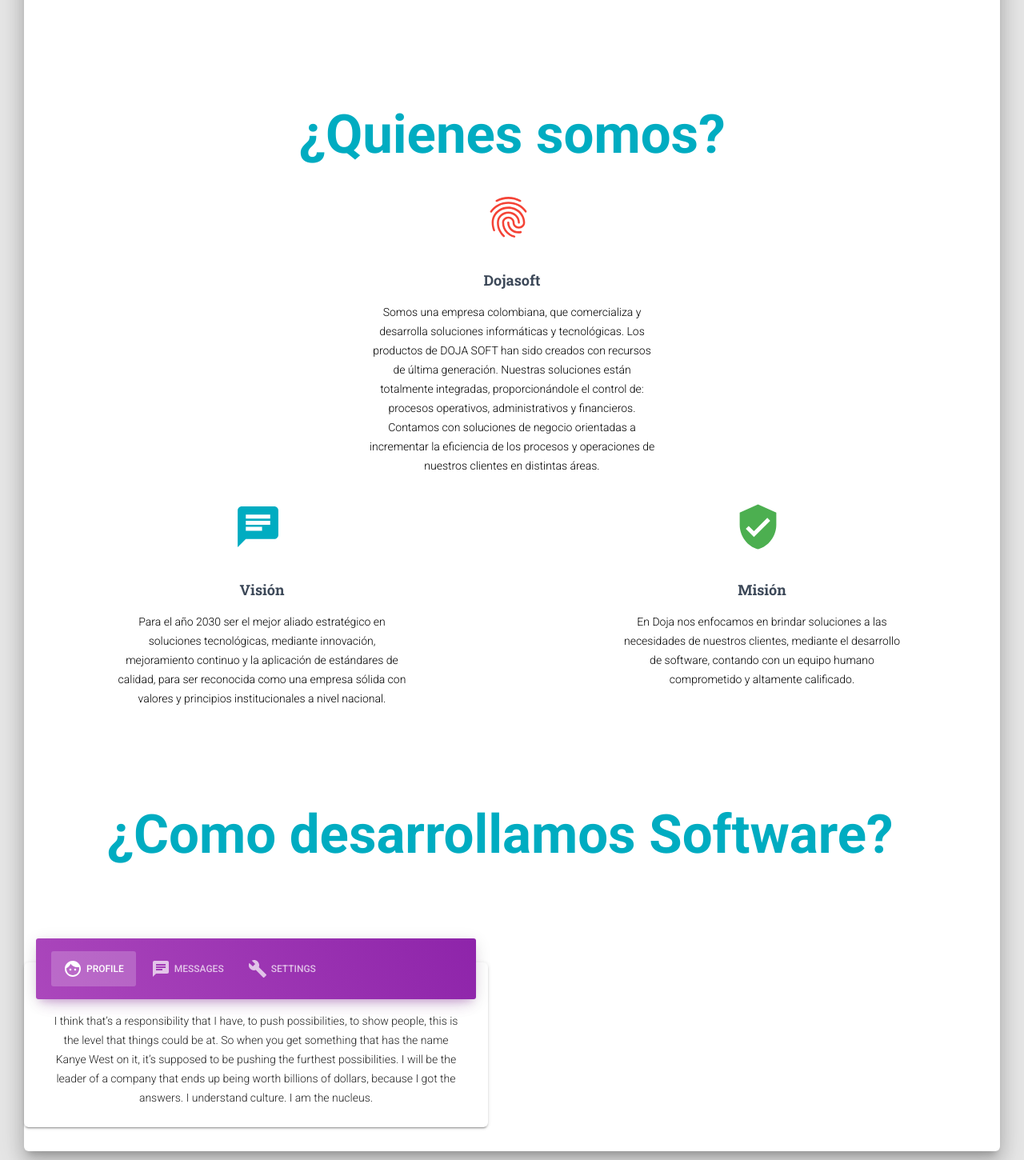
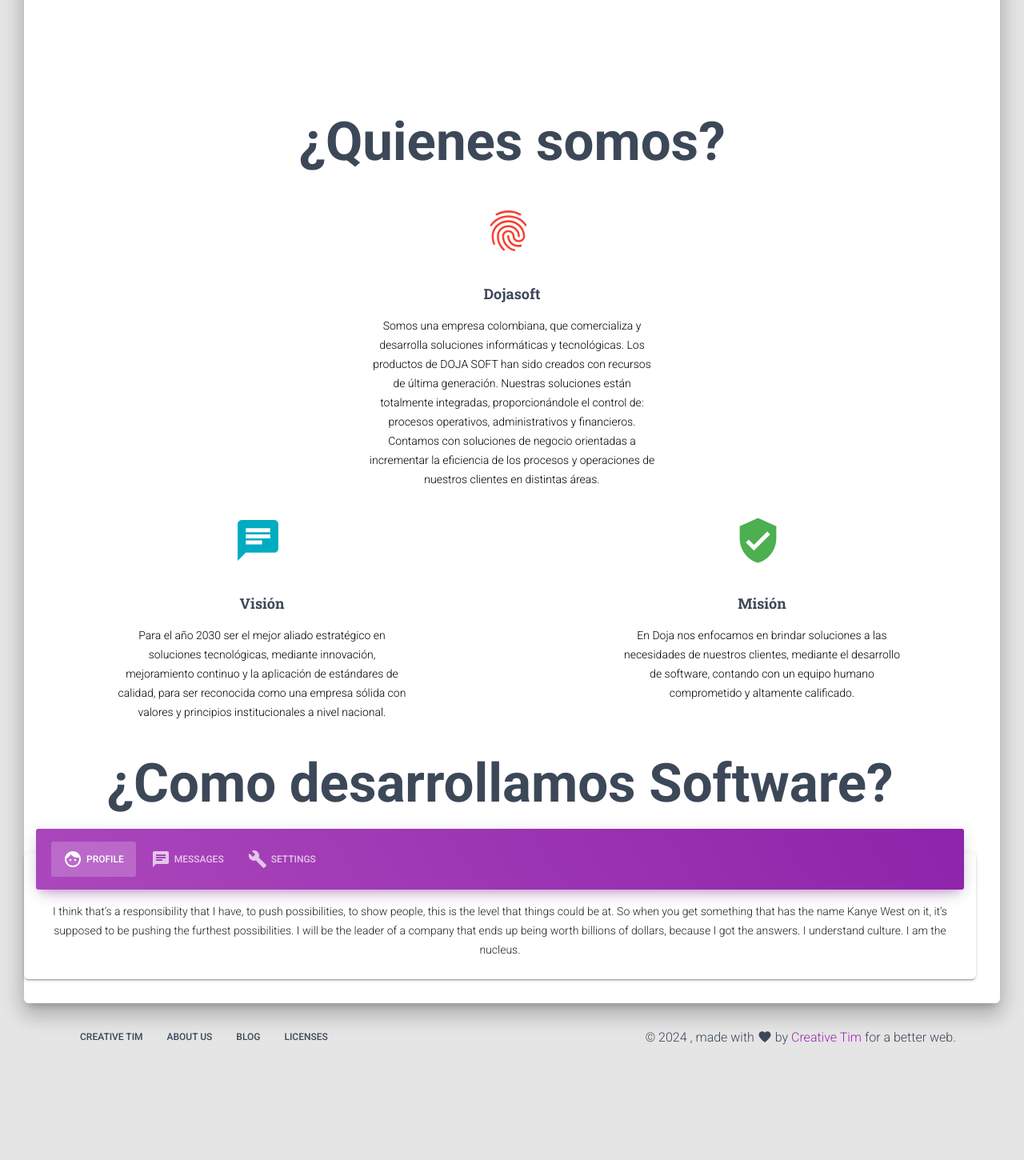
Before and after one commit to DojaSoft/DojaPageNext, a Next.js app: page /inicio in a window 1280 px wide. Shown: the part 900-2350 px from the top of the page at 80% size. After the commit the page ends 2239 px from the top, so only its background shows below. Built offline with nearby package versions, Linux system fonts and the light colour scheme.

Commit message:
[Update]-firts-page-doja

```diff
--- a/pages/inicio.js
+++ b/pages/inicio.js
@@ -79,16 +79,18 @@
           <div className={classNames(classes.main, classes.mainRaised)}>
 
               <div id="quienes-somos">
-                  <div className="logo-center">
-                      <img
-                          src="/img/Logo-DOJA.png"
-                          alt="logo dojasoft"
-                      />
-                  </div>
-                  <Info><h1 color={classes.secundary}
-                            className={classes.title}>¿Quienes somos?</h1>
-                  </Info>
                   <GridContainer>
+                      <GridItem xs={12} sm={12} md={12}>
+                          <div className="logo-center">
+                              <img
+                                  src="/img/Logo-DOJA.png"
+                                  alt="logo dojasoft"
+                              />
+                          </div>
+                      </GridItem>
+                      <GridItem xs={12} sm={12} md={12}>
+                          <h3 className={classes.title}>¿Quienes somos?</h3>
+                      </GridItem>
                       <GridItem xs={12} sm={12} md={12}>
                           <InfoArea
                               title="Dojasoft"
@@ -103,7 +105,7 @@
                           />
                       </GridItem>
                       <GridItem xs={12} sm={12} md={6}>
-                          <p>
+
                               <InfoArea
                                   title="Visión"
                                   description="Para el año 2030 ser el mejor aliado estratégico en soluciones tecnológicas, mediante innovación,
@@ -113,7 +115,7 @@
                                   iconColor="info"
                                   vertical
                               />
-                          </p>
+
                       </GridItem>
                       <GridItem xs={12} sm={12} md={6}>
                           <InfoArea
@@ -130,11 +132,9 @@
               <div id="a-la-medida">
                   <GridContainer>
                       <GridItem xs={12} sm={12} md={12}>
-                          <Info><h1 color={classes.secundary}
-                                    className={classes.title}>¿Como desarrollamos Software?</h1>
-                          </Info>
+                          <h3 className={classes.title}>¿Como desarrollamos Software?</h3>
                       </GridItem>
-                      <GridItem xs={12} sm={12} md={6}>
+                      <GridItem xs={12} sm={12} md={12}>
                           <div>
                               <CustomTabs
                                   headerColor="primary"
```
